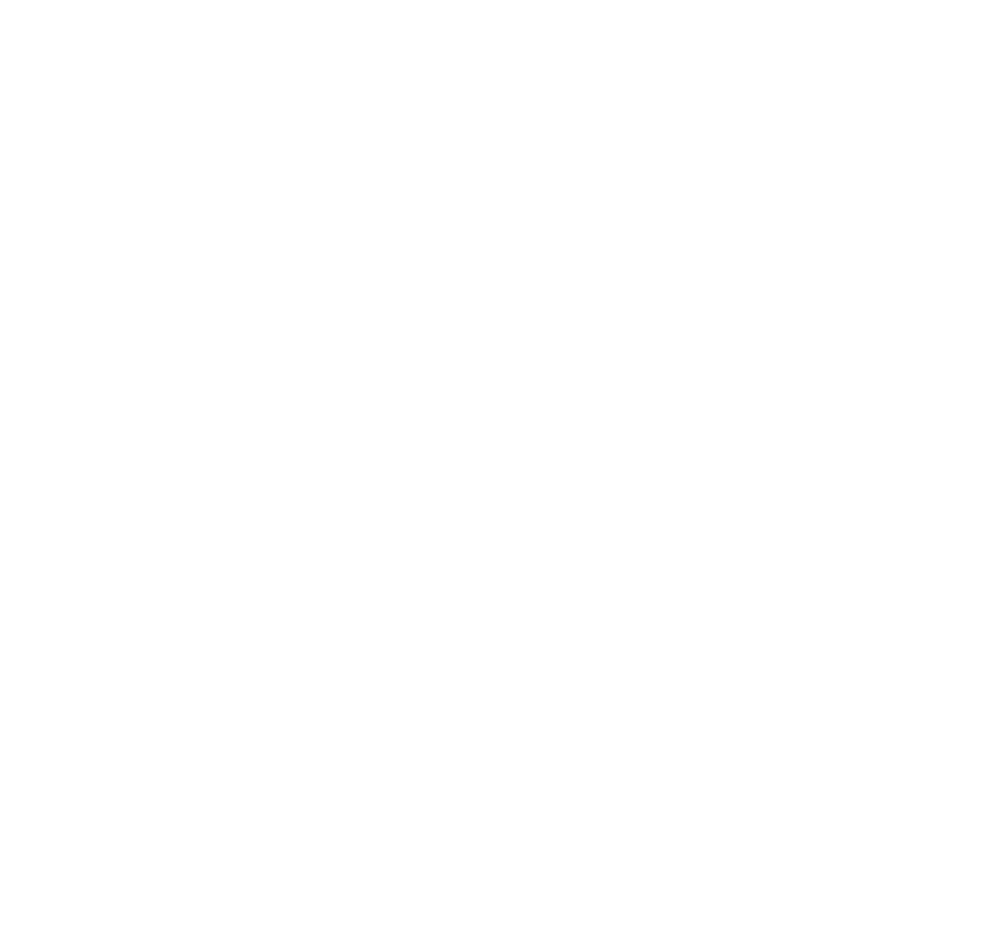
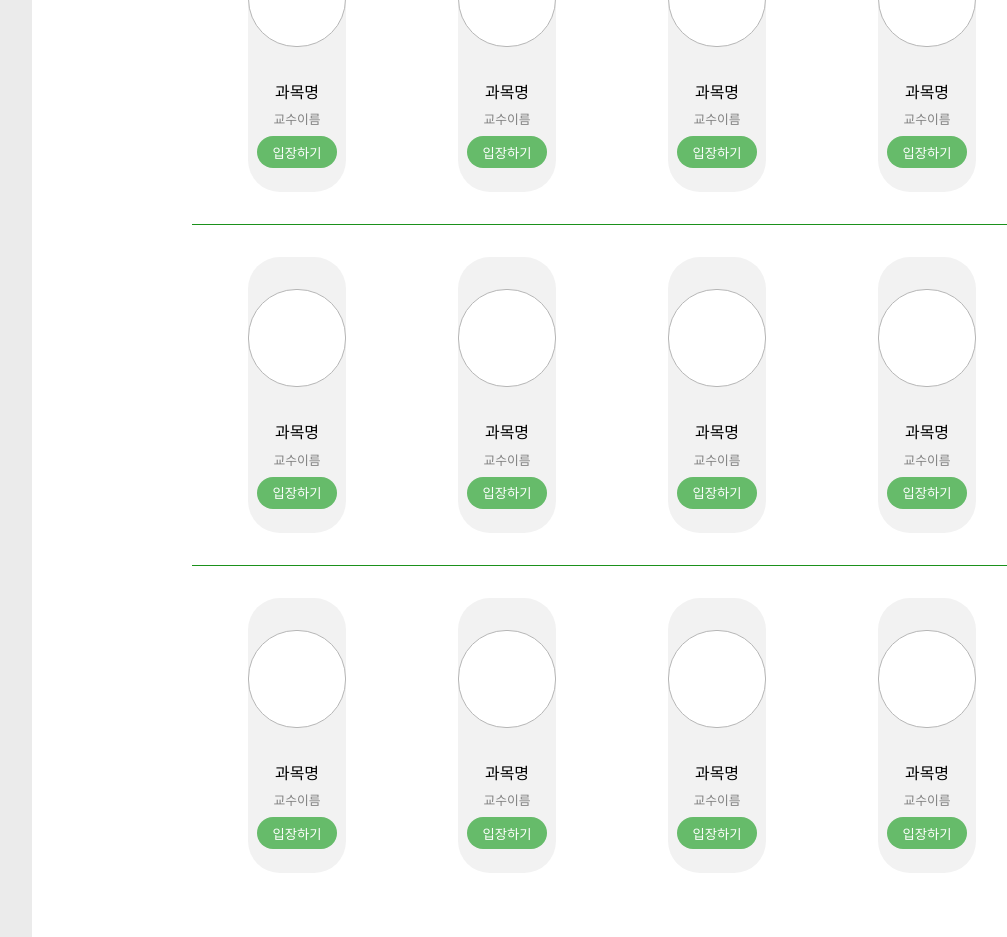
Before and after one commit to Hurdlethon-ClassTree/ClassTree-FE, a Vue app: page /classlist in a window 1280 px wide. Shown: the part 300-1237 px from the top of the page, without its empty margins (88-1095 px from the left). Before the commit the page ends 800 px from the top, so only its background shows below. Built offline with nearby package versions, Linux system fonts and the light colour scheme.

Commit message:
[feat] leftbar component 생성

```diff
--- a/src/App.vue
+++ b/src/App.vue
@@ -1,15 +1,22 @@
 <template>
   <SiteHeader />
-  <router-view>
-  </router-view>
+  <main>
+    <LeftBar />
+    <div class="router">
+      <router-view>
+      </router-view>
+    </div>
+  </main>
 </template>
 
 <script>
 import SiteHeader from './components/SiteHeader.vue'
+import LeftBar from './components/LeftBar.vue';
 
 export default {
   components: {
     SiteHeader,
+    LeftBar,
   },
 };
 
@@ -24,4 +31,11 @@
   text-decoration: none;
   color: black;
 }
+main {
+  display: flex;
+  height: 100%;
+}
+.router {
+  width: 100%;
+}
 </style>
--- /dev/null
+++ b/src/components/LeftBar.vue
@@ -0,0 +1,33 @@
+<template>
+  <div class="left-bar">
+    <router-link to="/ask" class="link">
+      <div class="left-bar-menu">질문하기</div>
+    </router-link>
+    <div class="left-bar-menu">나의 강의실</div>
+    <div class="left-bar-menu">미답변 질문</div>
+    <router-link to="/myquestion" class="link">
+      <div class="left-bar-menu">나의 질문</div>
+    </router-link>
+    <router-link to="/searchhistory" class="link">
+      <div class="left-bar-menu">검색기록</div>
+    </router-link>
+  </div>
+</template>
+
+<script>
+export default {
+
+}
+</script>
+
+<style scoped>
+.left-bar {
+  font-size: 0.85rem;
+  background-color: rgb(235, 235, 235);
+  width: 10.5rem;
+  padding: 1rem 1rem;
+}
+.left-bar-menu {
+  margin-bottom: 1.2rem;
+}
+</style>
--- a/src/components/SiteHeader.vue
+++ b/src/components/SiteHeader.vue
@@ -37,6 +37,7 @@
 
 <style scoped>
 header {
+  background-color: white;
   display: flex;
   align-items: center;
   height: 3.5rem;
--- a/src/page/ClassListPage.vue
+++ b/src/page/ClassListPage.vue
@@ -1,16 +1,110 @@
 <template>
-  <div>
-    <div class="classlist-title">24년 2학기 개설목록</div>
-  </div>
-  <div>
+  <div class="classlist">
     <div>
-      <div class="class-icon"></div>
-      <div>과목명</div>
-      <div>교수이름</div>
-      <button>입장하기</button>
+      <div class="classlist-title">24년 2학기 개설목록</div>
     </div>
-    <div></div>
-    <div></div>
+    <div class="class-row">
+      <div class="class">
+        <div class="class-icon"></div>
+        <div class="class-subject-name">과목명</div>
+        <div class="class-professor-name">교수이름</div>
+        <div class="class-in-btn-cover">
+          <button class="class-in-btn">입장하기</button>
+        </div>
+      </div>
+      <div class="class">
+        <div class="class-icon"></div>
+        <div class="class-subject-name">과목명</div>
+        <div class="class-professor-name">교수이름</div>
+        <div class="class-in-btn-cover">
+          <button class="class-in-btn">입장하기</button>
+        </div>
+      </div>
+      <div class="class">
+        <div class="class-icon"></div>
+        <div class="class-subject-name">과목명</div>
+        <div class="class-professor-name">교수이름</div>
+        <div class="class-in-btn-cover">
+          <button class="class-in-btn">입장하기</button>
+        </div>
+      </div>
+      <div class="class">
+        <div class="class-icon"></div>
+        <div class="class-subject-name">과목명</div>
+        <div class="class-professor-name">교수이름</div>
+        <div class="class-in-btn-cover">
+          <button class="class-in-btn">입장하기</button>
+        </div>
+      </div>
+    </div>
+    <div class="class-row">
+      <div class="class">
+        <div class="class-icon"></div>
+        <div class="class-subject-name">과목명</div>
+        <div class="class-professor-name">교수이름</div>
+        <div class="class-in-btn-cover">
+          <button class="class-in-btn">입장하기</button>
+        </div>
+      </div>
+      <div class="class">
+        <div class="class-icon"></div>
+        <div class="class-subject-name">과목명</div>
+        <div class="class-professor-name">교수이름</div>
+        <div class="class-in-btn-cover">
+          <button class="class-in-btn">입장하기</button>
+        </div>
+      </div>
+      <div class="class">
+        <div class="class-icon"></div>
+        <div class="class-subject-name">과목명</div>
+        <div class="class-professor-name">교수이름</div>
+        <div class="class-in-btn-cover">
+          <button class="class-in-btn">입장하기</button>
+        </div>
+      </div>
+      <div class="class">
+        <div class="class-icon"></div>
+        <div class="class-subject-name">과목명</div>
+        <div class="class-professor-name">교수이름</div>
+        <div class="class-in-btn-cover">
+          <button class="class-in-btn">입장하기</button>
+        </div>
+      </div>
+    </div>
+    <div class="class-row">
+      <div class="class">
+        <div class="class-icon"></div>
+        <div class="class-subject-name">과목명</div>
+        <div class="class-professor-name">교수이름</div>
+        <div class="class-in-btn-cover">
+          <button class="class-in-btn">입장하기</button>
+        </div>
+      </div>
+      <div class="class">
+        <div class="class-icon"></div>
+        <div class="class-subject-name">과목명</div>
+        <div class="class-professor-name">교수이름</div>
+        <div class="class-in-btn-cover">
+          <button class="class-in-btn">입장하기</button>
+        </div>
+      </div>
+      <div class="class">
+        <div class="class-icon"></div>
+        <div class="class-subject-name">과목명</div>
+        <div class="class-professor-name">교수이름</div>
+        <div class="class-in-btn-cover">
+          <button class="class-in-btn">입장하기</button>
+        </div>
+      </div>
+      <div class="class">
+        <div class="class-icon"></div>
+        <div class="class-subject-name">과목명</div>
+        <div class="class-professor-name">교수이름</div>
+        <div class="class-in-btn-cover">
+          <button class="class-in-btn">입장하기</button>
+        </div>
+      </div>
+    </div>
   </div>
 </template>
 
@@ -28,4 +122,54 @@
   height: 10rem;
   line-height: 10rem;
 }
+.class-row {
+  display: grid;
+  grid-template-columns: 1fr 1fr 1fr 1fr;
+  margin-bottom: 2rem;
+  padding-bottom: 2rem;
+}
+.class-row:not(:last-child) {
+  border-bottom: 1px solid rgb(27, 145, 27);
+}
+.class {
+  margin: 0 3.5rem;
+  padding: 2rem 0 3.5rem;
+  background-color: rgb(242, 242, 242);
+  border-radius: 2rem;
+}
+.classlist {
+  margin: 0 10rem;
+}
+.class-subject-name, .class-professor-name {
+  text-align: center;
+}
+.class-professor-name {
+  color: grey;
+  font-size: 0.8rem;
+  margin-top: 0.4rem;
+}
+.class-icon {
+  height: 6rem;
+  width: 6rem;
+  border: 1px solid rgb(182, 182, 182);
+  background-color: white;
+  border-radius: 3rem;
+  margin: 0 auto;
+  margin-bottom: 2rem;
+}
+.class-in-btn {
+  border: none;
+  background-color: rgb(102, 187, 106);
+  color: white;
+  height: 2rem;
+  width: 5rem;
+  border-radius: 1rem;
+  position: absolute;
+  margin: 0 auto;
+}
+.class-in-btn-cover {
+  display: flex;
+  justify-content: center;
+  margin-top: 0.5rem;
+}
 </style>
--- a/src/page/HomePage.vue
+++ b/src/page/HomePage.vue
@@ -1,18 +1,4 @@
 <template>
-  <div class="main-page">
-    <div class="left-bar">
-      <router-link to="/ask" class="link">
-        <div class="left-bar-menu">질문하기</div>
-      </router-link>
-      <div class="left-bar-menu">나의 강의실</div>
-      <div class="left-bar-menu">미답변 질문</div>
-      <router-link to="/myquestion" class="link">
-        <div class="left-bar-menu">나의 질문</div>
-      </router-link>
-      <router-link to="/searchhistory" class="link">
-        <div class="left-bar-menu">검색기록</div>
-      </router-link>
-    </div>
   <div class="body">
     <div class="banner">
       <div class="banner-title">ClassTree에 오신 것을 환영합니다!</div>
@@ -90,7 +76,6 @@
       <button class="load-more">+ 더보기</button>
     </div>
 
-
     <div class="home-content">
       <div class="main-title">강의실에 새 질문이 달렸어요!</div>
       <div class="new-questions">
@@ -153,7 +138,6 @@
     </div>
 
   </div>
-  </div>
 </template>
 
 <script>
@@ -161,22 +145,6 @@
 </script>
 
 <style scoped>
-.left-bar {
-  font-size: 0.85rem;
-  background-color: rgb(235, 235, 235);
-  width: 10.5rem;
-  position: fixed;
-  padding: 1rem 1rem;
-  height: 100%;
-}
-.left-bar-menu {
-  margin-bottom: 1.2rem;
-}
-.body {
-  position: absolute;
-  left: 12.5rem;
-  width: calc(100% - 12.5rem);
-}
 .banner {
   background-color: rgb(102, 187, 106);
   color: white;
```
Lines whose indentation alone changed are shown as unchanged.
